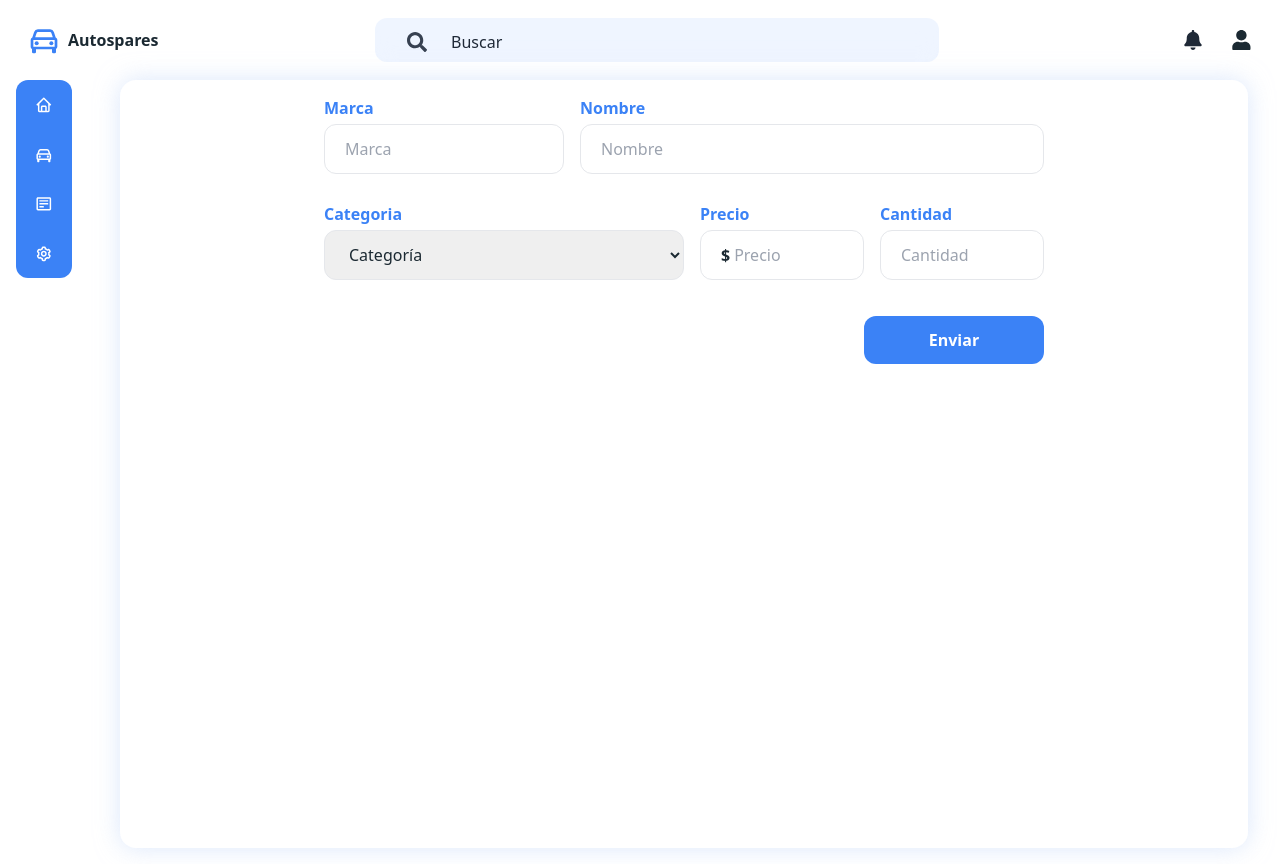
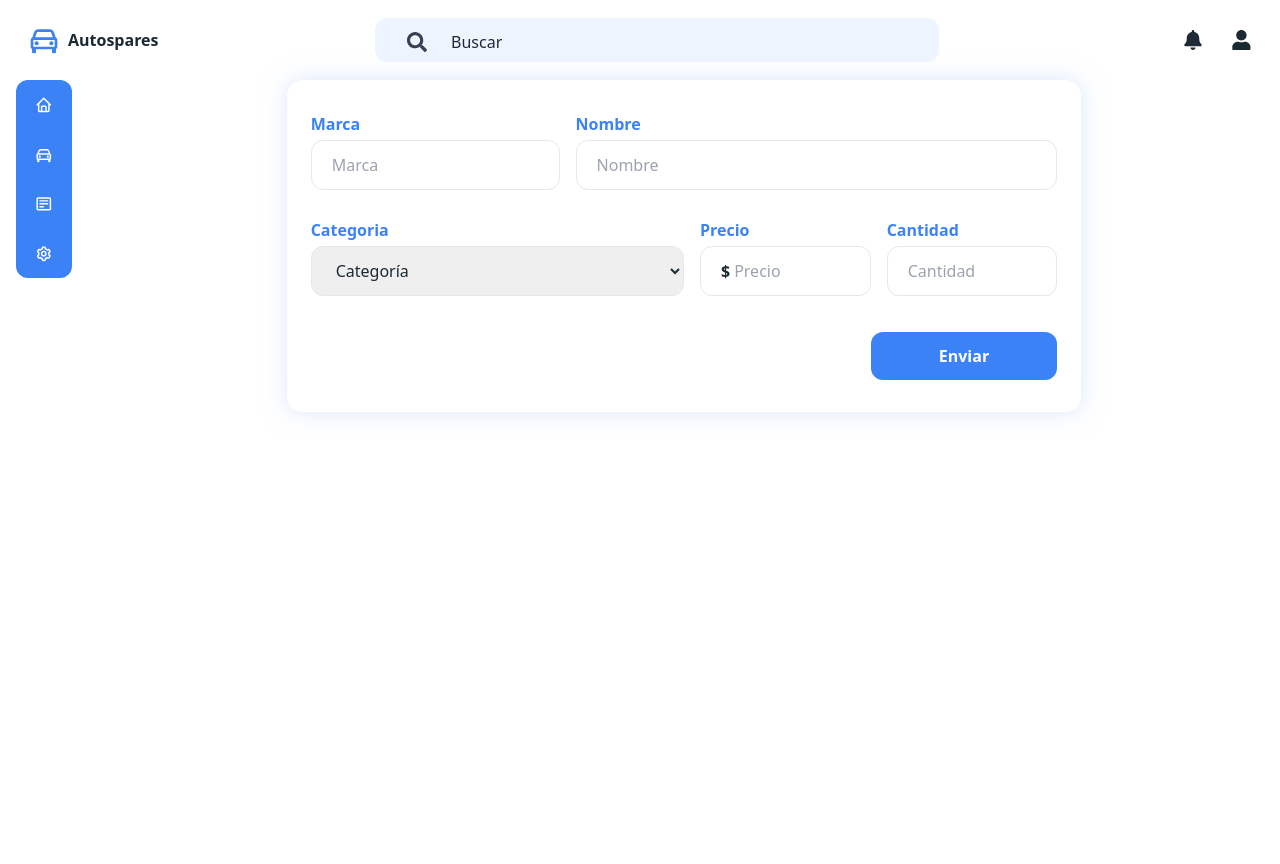
Before and after one commit to josegarzaramos/autospares, a React (Create React App) app: page /productos/nuevo in a window 1280 px wide. After the commit the page ends 800 px from the top, so only its background shows below. Built offline with nearby package versions, Linux system fonts and the light colour scheme.

Commit message:
Added container to main content

```diff
--- a/src/App.js
+++ b/src/App.js
@@ -4,6 +4,7 @@ import Sidebar from './components/Sidebar';
 import NewProduct from './pages/NewProduct';
 import ProductsList from './pages/ProductsList';
 import Product from './pages/Product';
+// import Container from './components/common/Container';
 
 import { BrowserRouter as Router, Route, Switch } from 'react-router-dom';
 
@@ -11,9 +12,9 @@ const App = () => {
   return (
     <Router>
       <Navbar />
-      <div className="flex h-full">
+      <div className="flex h-max">
         <Sidebar />
-
+        <div className="w-full main-container">
           <Switch>
             <Route path="/productos/nuevo">
               <NewProduct />
@@ -26,6 +27,7 @@ const App = () => {
             </Route>
           </Switch>
         </div>
+      </div>
     </Router>
   );
 };
--- a/src/components/Navbar.css
+++ b/src/components/Navbar.css
@@ -10,3 +10,13 @@ nav {
   background: #3b82f614;
   border-radius: 12px;
 }
+
+input {
+  font-weight: 300;
+}
+
+input:focus {
+  background: none;
+  font-weight: 700;
+  color: #3b82f6;
+}
--- a/src/components/Navbar.js
+++ b/src/components/Navbar.js
@@ -37,8 +37,8 @@ const Navbar = () => {
                   </button>
                 </span>
                 <input
-                  type="search"
-                  className="py-2 text-md text-gray-900 w-full rounded-md pl-10 bg-transparent placeholder-gray-800 focus:outline-none focus:bg-white focus:text-gray-800"
+                  type="text"
+                  className="py-2 text-md text-gray-900 w-full rounded-md pl-10 bg-transparent placeholder-gray-800 focus:outline-none"
                   placeholder="Buscar"
                 />
               </div>
--- a/src/components/Sidebar.js
+++ b/src/components/Sidebar.js
@@ -6,7 +6,7 @@ import './Sidebar.css';
 const Sidebar = () => {
   return (
     // <aside className="bg-blue-500 relative h-screen w-72 md:w-64 hidden sm:block shadow-xl flex-none">
-    <aside className="w-72 md:w-14 hidden sm:block shadow-xl flex-none ml-4">
+    <aside className="w-14 hidden sm:block shadow-xl flex-none ml-4">
       {/* <div className="py-4 pl-6"></div> */}
       <div className="menu-links text-white text-base font-semibold fixed">
         <div className="menu-pages">
--- /dev/null
+++ b/src/components/common/Container.css
@@ -0,0 +1,8 @@
+.main-container {
+  flex: 1;
+  margin: 1em 2em 1em 2em;
+  /* box-shadow: 0 0 22px #cbddf9; */
+  border-radius: 16px;
+  /* box-shadow: 0px 0px 24px #bed4f7; */
+  box-shadow: 0px 0px 24px #bed4f78c;
+}
--- /dev/null
+++ b/src/components/common/Container.js
@@ -0,0 +1,8 @@
+/* eslint-disable react/prop-types */
+import './Container.css';
+
+const Container = ({ children }) => {
+  return <div className="w-full main-container">{children}</div>;
+};
+
+export default Container;
--- a/src/index.css
+++ b/src/index.css
@@ -13,11 +13,13 @@ body {
 #root {
   width: 100%;
   height: 100%;
+  display: flex;
+  flex-direction: column;
 }
 
-.main-container {
-  flex: 1;
-  margin: 1em 2em 1em 2em;
+.card-shadow {
+  /* flex: 1; */
+  /* margin: 1em 2em 1em 2em; */
   /* box-shadow: 0 0 22px #cbddf9; */
   border-radius: 16px;
   /* box-shadow: 0px 0px 24px #bed4f7; */
--- a/src/pages/NewProduct.js
+++ b/src/pages/NewProduct.js
@@ -59,7 +59,7 @@ const NewProduct = () => {
   // };
 
   return (
-    <div className="w-screen main-container">
+    <>
       <ToastContainer
         position="top-right"
         autoClose={3000}
@@ -73,7 +73,7 @@ const NewProduct = () => {
       />
       {loading ? <Spinner /> : null}
       {/* <Spinner loading={loading} /> */}
-      <div className="mx-auto p-4 block w-11/12 md:w-4/6">
+      <div className="mx-auto mt-4 px-6 py-8 block w-11/12 md:w-4/6 card-shadow">
         <form onSubmit={handleSubmit(onSubmit)} autoComplete="off">
           <div className="mb-6 inline-block w-1/3">
             <label
@@ -222,7 +222,7 @@ const NewProduct = () => {
           </button>
         </form>
       </div>
-    </div>
+    </>
   );
 };
 
--- a/src/pages/ProductsList.js
+++ b/src/pages/ProductsList.js
@@ -3,9 +3,10 @@
 /* eslint-disable react/no-unescaped-entities */
 // import Product from './Product';
 import { useState, useEffect } from 'react';
-import useFetchCategory from '../hooks/useFetch-hook';
 import { Link } from 'react-router-dom';
 import { BiChevronDown } from 'react-icons/bi';
+import Spinner from '../components/common/Spinner';
+import useFetchCategory from '../hooks/useFetch-hook';
 import './ProductList.css';
 
 // const ProductsList = () => {
@@ -88,7 +89,7 @@ const showProducts = (products) => {
     return (
       <tr
         className="table__row"
-        key={product.name}
+        key={product.nombre}
         data-href="http://www.google.com"
       >
         <Link
@@ -120,9 +121,11 @@ const showProducts = (products) => {
 
 const ProductsList = () => {
   const fetchedData = useFetchCategory('productos');
+  // console.log(fetchedData);
 
   return (
-    <div className="table-wrap w-screen">
+    <div>
+      {fetchedData.length > 0 ? null : <Spinner />}
       <table className="table table w-11/12 md:w-5/6">
         <thead className="table__header">
           <tr className="table__row">
```
Lines whose indentation alone changed are shown as unchanged.
